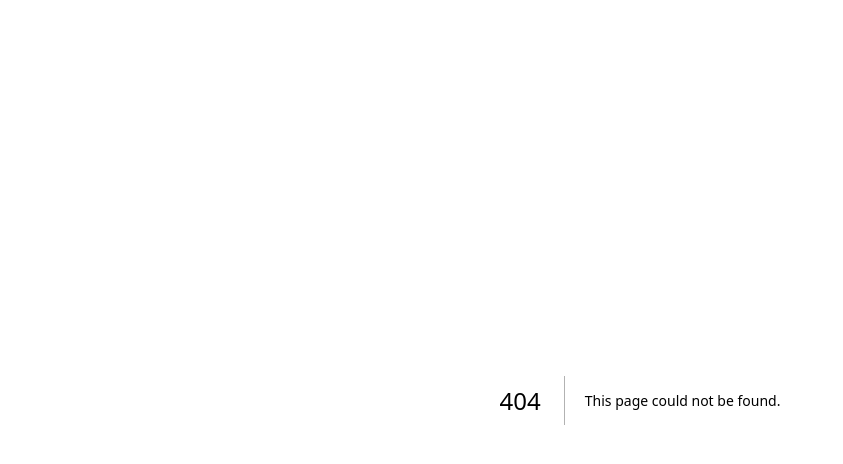
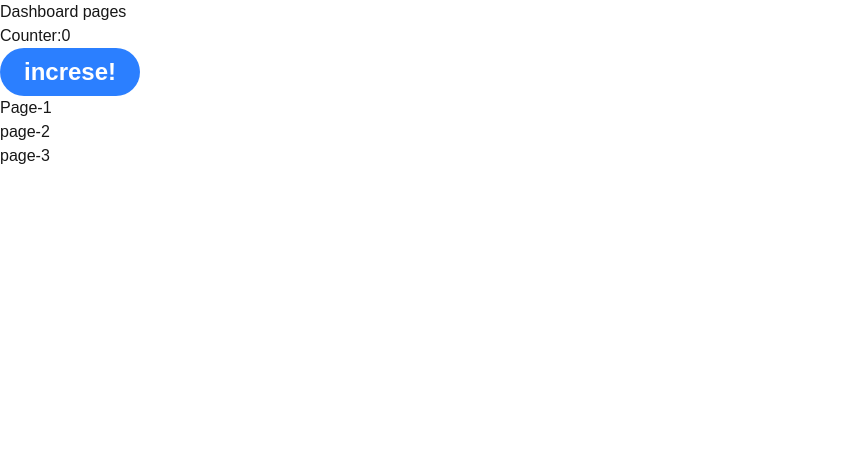
Before and after one commit to Rahat-Al-Mridha/my-second-next.js-app, a Next.js app: page /dashboard in a window 1280 px wide. Before the commit this address had no page. Shown: the top 464 px of the page, without its empty margins (0-843 px from the left). Built offline with nearby package versions, Linux system fonts and the light colour scheme.

Commit message:
34-3 Client Components vs. Server Components

```diff
--- /dev/null
+++ b/src/app/components/Counter.jsx
@@ -0,0 +1,24 @@
+'use client'
+import React, { useState } from 'react';
+
+const Counter = () => {
+     const [count,setCount]=useState(0);
+    console.log("counter page render");
+
+    const handkeIncrese =() =>{
+        console.log('Increase button clicked')
+        setCount(count+1);
+    }
+    return (
+        <div>
+            <h1>Counter:{count}</h1>
+            <button
+            onClick={handkeIncrese}
+            className='bg-blue-500 text-2xl text-white font-bold py-2 px-6 rounded-3xl'>
+            increse!
+            </button>
+        </div>
+    );
+};
+
+export default Counter;
--- /dev/null
+++ b/src/app/dashboard/page.jsx
@@ -0,0 +1,20 @@
+import React from 'react';
+import Counter from '../components/Counter';
+
+const DashboardPage = () => {
+    console.log('dashboard page render')
+    return (
+        <div>
+            <h2>Dashboard pages</h2>
+              <Counter></Counter>
+            <ul>
+                <li>Page-1</li>
+                <li>page-2</li>
+                <li>page-3</li>
+            </ul>
+
+        </div>
+    );
+};
+
+export default DashboardPage;
```
